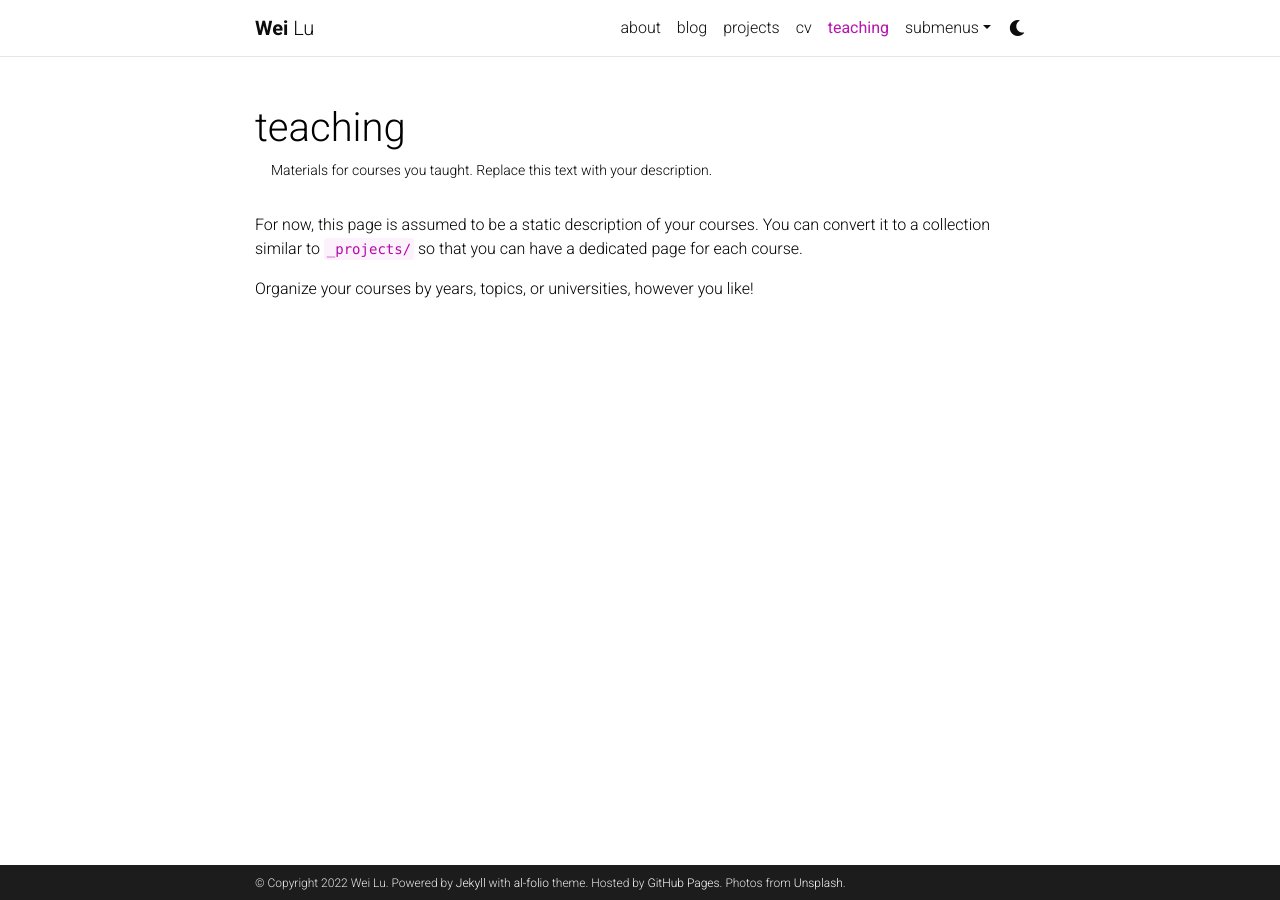
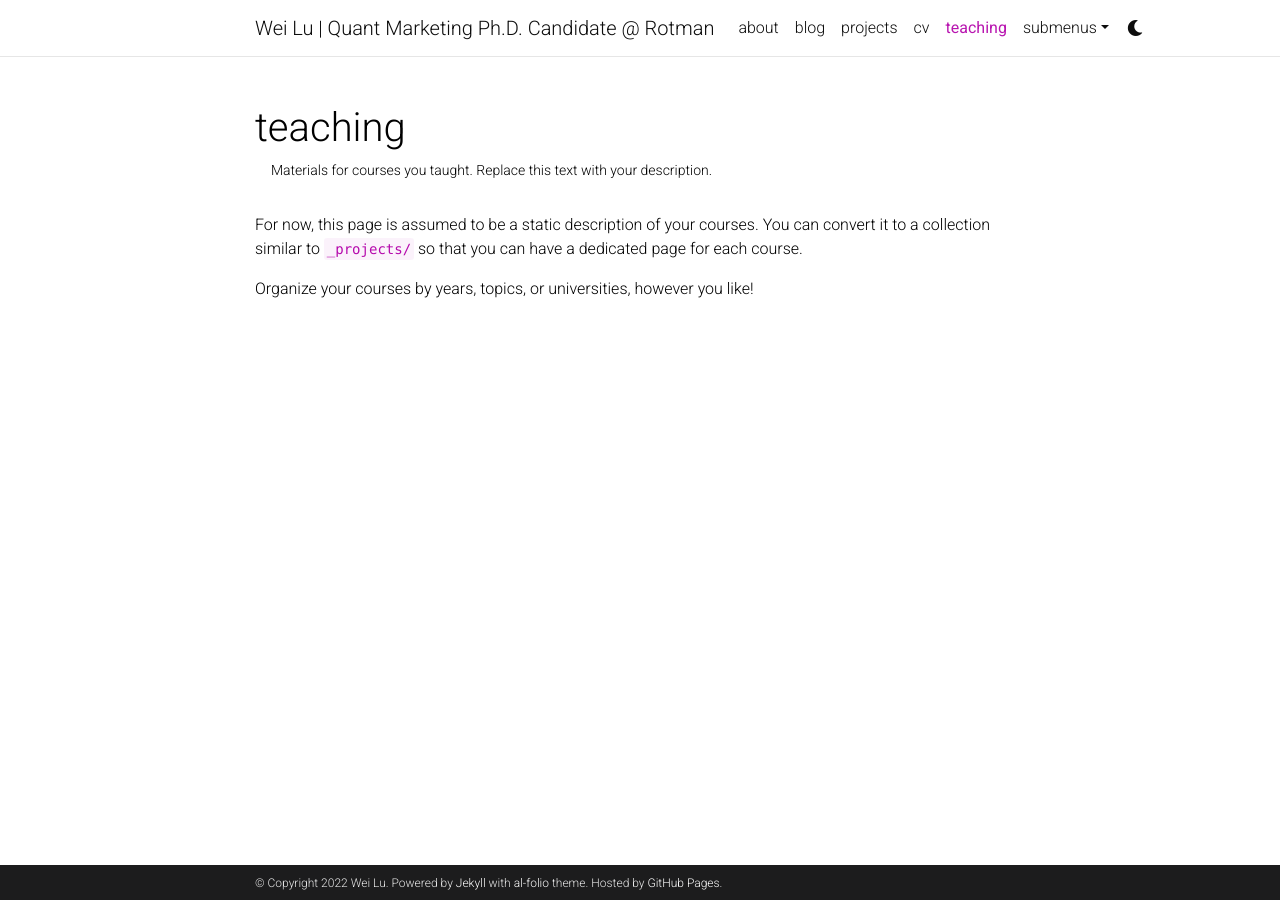
Before and after one commit to weilu-mkt/weilu-mkt.github.io, a Jekyll site: the page built from _pages/teaching.md, in a window 1280 px wide. Built offline with Jekyll 4.4.1, drawn with Linux system fonts in a browser that asks for light colours; comment, search, counter and statistics services are not loaded; a style sheet for code colours, icons or effects is not loaded.

Commit message:
Update _config.yml

```diff
--- a/_config.yml
+++ b/_config.yml
@@ -2,21 +2,21 @@
 # Site settings
 # -----------------------------------------------------------------------------
 
-title: blank # the website title (if blank, full name will be used instead)
+title: Wei Lu | Quant Marketing Ph.D. Candidate @ Rotman # the website title (if blank, full name will be used instead)
 first_name: Wei
 middle_name:
 last_name: Lu
-email: you@example.com
+email: wei.lu@rotman.utoronto.ca
 description: > # the ">" symbol means to ignore newlines until "footer_text:"
   A simple, whitespace theme for academics. Based on [*folio](https://github.com/bogoli/-folio) design.
 footer_text: >
   Powered by <a href="https://jekyllrb.com/" target="_blank">Jekyll</a> with <a href="https://github.com/alshedivat/al-folio">al-folio</a> theme.
   Hosted by <a href="https://pages.github.com/" target="_blank">GitHub Pages</a>.
-  Photos from <a href="https://unsplash.com" target="_blank">Unsplash</a>.
-keywords: jekyll, jekyll-theme, academic-website, portfolio-website  # add your own keywords or leave empty
+#  Photos from <a href="https://unsplash.com" target="_blank">Unsplash</a>.
+keywords: academic-website, platform-design  # add your own keywords or leave empty
 
 lang: en # the language of your site (for example: en, fr, cn, ru, etc.)
-icon: ⚛️  # the emoji used as the favicon (alternatively, provide image name in /assets/img/)
+icon: # the emoji used as the favicon (alternatively, provide image name in /assets/img/)
 
 url: https://weilu-mkt.github.io # the base hostname & protocol for your site
 baseurl:  # the subpath of your site, e.g. /blog/
```
